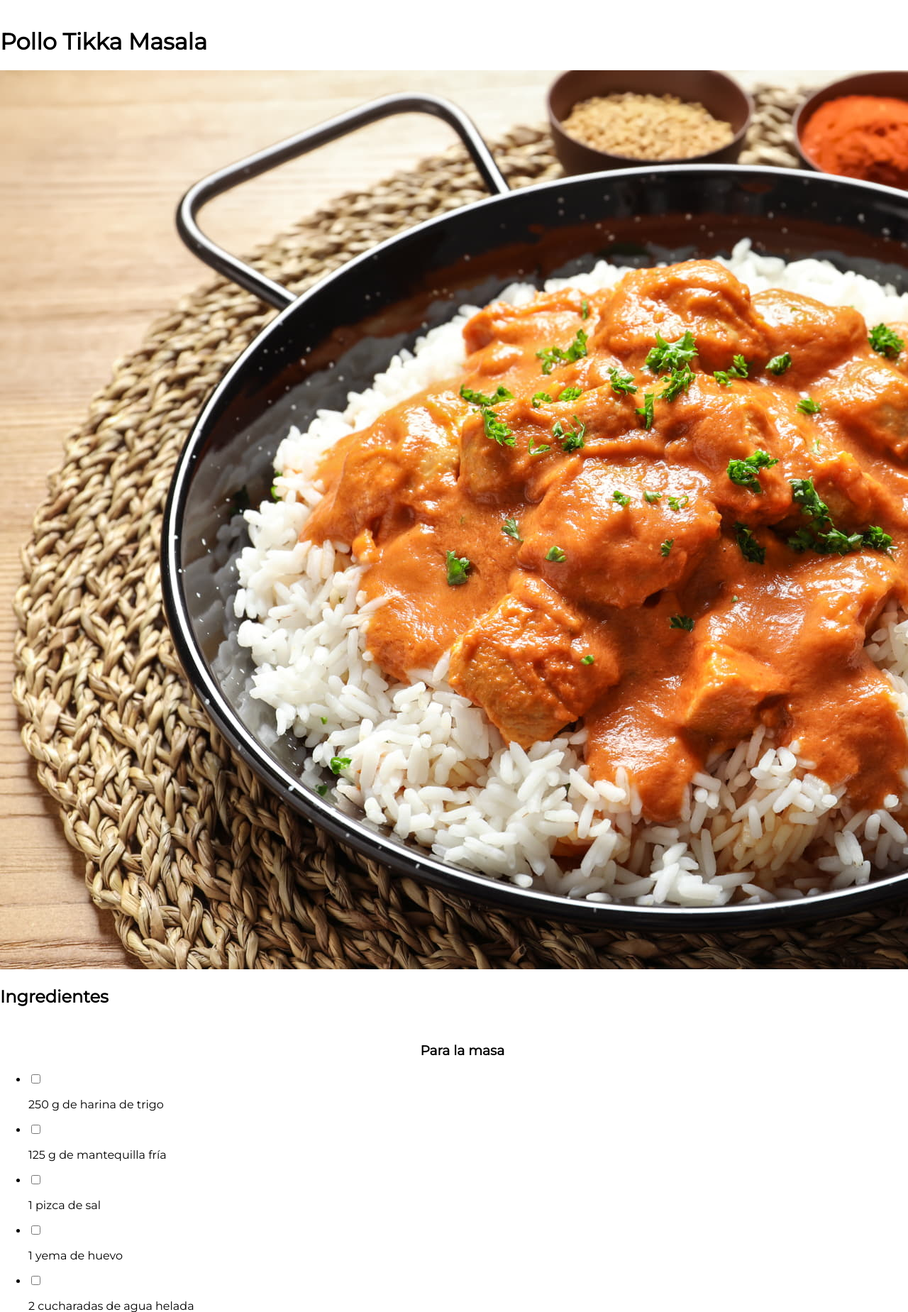
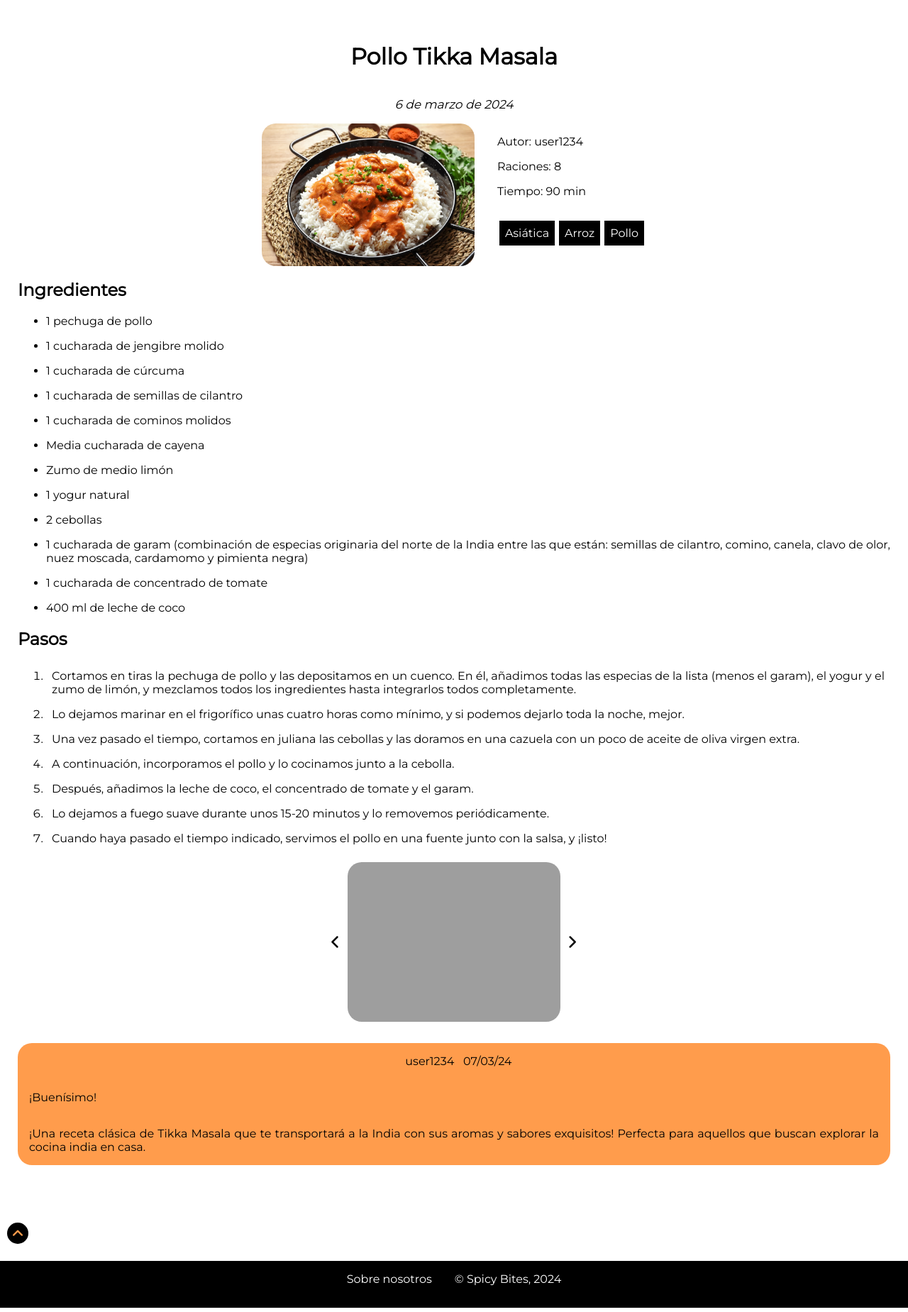
Before and after one commit to mgeg2/PCW, a PHP site: page /receta.html in a window 1280 px wide; the page is wider, and only the part inside the window is pictured. Shown: the part 278-2127 px from the top of that part at 71% size. Run offline with PHP 8.4, Linux system fonts and the light colour scheme; grey boxes are pictures that could not be loaded.

Commit message:
Add files via upload

```diff
--- a/acerca.html
+++ b/acerca.html
@@ -68,7 +68,7 @@
         <p>DNI:   48803685P</p>
         <p>Email: jrg97@alu.ua.es</p>
     </div>
-    <div class="informacion-Adicional">
+    <div class="informacion-adicional">
         <h2>Información sobre el trabajo realizado</h2>
         <h3>Partes de la práctica que se han implementado</h3>
             <p>Hemos implementado todos los apartados requeridos.</p>
--- a/bueno.css
+++ b/bueno.css
@@ -7,10 +7,11 @@ html {
   scroll-behavior: smooth;
 }
 
+
 /* PONEMOS LA FUENTE */
 body {
   font-family: "Montserrat", sans-serif;
-  margin: 0px;
+  margin: 0;
 }
 
 /* PARA QUE LOS ELEMENTOS A NO SE SUBRAYEN */
@@ -21,6 +22,12 @@ a {
 /* PARA TODOS LOS ICONOS */
 span > i {
   font-style: normal;
+}
+
+/* MARGENES */
+main {
+  margin-left: 25px;
+  margin-right: 25px;
 }
 
 
@@ -144,6 +151,11 @@ article > a > img {
   border-top-left-radius: 20px;
 }
 
+.pollo2 {
+  border-radius: 20px;
+  width: 300px;
+}
+
 article > a {
   color: black;
   &:hover {
@@ -180,7 +192,6 @@ main > h3{
 main > div {
 display: flex;
 align-items: center;
-margin-top: 130px;
 justify-content: center;
 }
 main > div > a {
@@ -194,6 +205,10 @@ main > div > p {
   font-size: 17px;
   text-align: center;
 
+}
+
+.paginas {
+  margin-top: 50px;
 }
 
 /* FIN SECCION BUSCAR.HTML */
@@ -318,6 +333,97 @@ body > a > span > i {
   font-weight: 700;
 }
 
+/* PARA ACERCA.HTML */
+.informacion-practica, .informacion-autores, .informacion-adicional {
+  margin-left: 25px;
+  margin-right: 25px;
+  text-align: justify;
+}
+
+
+/* PARA RECETA.HTML */
+.inforeceta {
+  display: grid;
+  align-items: center;
+}
+
+.inforeceta > div {
+  display: block;
+  margin-left: 4em;
+}
+
+.inforeceta > div > p > a {
+  color: black;
+  &:hover {
+    color: #ff9c4c;
+  }
+}
+
+.inforeceta > div > div {
+  display: flex;
+}
+
+.inforeceta > div > div > p {
+  padding: .5em;
+  margin-left: 3px;
+  margin-right: 3px;
+  background-color: black;
+}
+
+.inforeceta > div > div > p > a {
+  color: white;
+  &:hover {
+    color: #ff9c4c;
+  }
+}
+
+.tituloyfecha {
+  display: grid;
+  justify-content: center;
+  align-items: center;
+}
+
+main > ul {
+  text-align: justify;
+}
+
+main > ol {
+  text-align: justify;
+}
+
+main > ol > li {
+  padding: .5em;
+}
+
+.carrusel > span > i {
+  font-size: 35px;
+}
+
+
+section {
+  margin-top: 30px;
+}
+
+section > article {
+  background-color: #ff9c4c;
+  width: 100%;
+  border-radius: 20px;
+}
+
+section > article > p {
+  text-align: justify;
+  padding-left: 1em;
+  padding-right: 1em;
+  padding-bottom: 1em;
+}
+
+section > article > div > p {
+  text-align: justify;
+}
+
+
+
+
 /* PIE DE PAGINA */
 
 /* PIE DE PAGINA PARA LOGIN Y REGISTRO */
@@ -405,6 +511,17 @@ footer > p {
   position: absolute;
   margin-top: 395px;
   }
+
+  /* RECETA.HTML */
+  .inforeceta {
+  display: flex;
+  align-items: flex-start;
+  }
+
+  .inforeceta > div {
+  display: block;
+  margin-left: 2em;
+  }
 }
 
 @media all and (width>= 960px){
--- a/buscar.html
+++ b/buscar.html
@@ -188,7 +188,7 @@
             </div>
         </article>
     </div>
-    <div>
+    <div class="paginas">
         <p>Página</p><p class="num_pagina">1</p><p>de resultados disponibles</p>
         <a href="buscar.html"><span class="material-symbols-rounded">
             <i>chevron_right</i>
--- a/index.html
+++ b/index.html
@@ -154,7 +154,7 @@
 
 
         </div>
-        <div>
+        <div class="paginas">
             <p>Página</p><p class="num_pagina">1</p><p>de recetas subidas</p>
             <a href="index.html"><span class="material-symbols-rounded">
                 <i>chevron_right</i>
--- a/receta.html
+++ b/receta.html
@@ -52,109 +52,107 @@
         </ul>
     </nav>
     <main>
-        <h1>Pollo Tikka Masala</h1>
-        <img src="pollo.jpg" alt="paisaje4">
+        <div class="tituloyfecha">
+            <h1>Pollo Tikka Masala</h1>
+            <p>6 de marzo de 2024</p>
+        </div>
+        <div class="inforeceta">
+            <img class="pollo2" src="pollo.jpg" alt="pollo">
+            <div>
+                <p>Autor: <a href="buscar.html">user1234</a></p>
+                <p>Raciones: 8</p>
+                <p>Tiempo: 90 min</p>
+                <div>
+                    <p><a href="buscar.html">Asiática</a></p><p><a href="buscar.html">Arroz</a></p><p><a href="buscar.html">Pollo</a></p>
+                </div>
+            </div>
+        </div>
         <h2>Ingredientes</h2>
-        <h3> &emsp; Para la masa</h3>
-        <ul>
+        <ul class="">
             <li>
-                <input type="checkbox">
-                <p class="ingrediente">250 g de harina de trigo</p>
+                <p class="ingrediente">1 pechuga de pollo</p>
             </li>
             <li>
-                <input type="checkbox">
-                <p class="ingrediente">125 g de mantequilla fría</p>
+                <p class="ingrediente">1 cucharada de jengibre molido</p>
             </li>
             <li>
-                <input type="checkbox">
-                <p class="ingrediente">1 pizca de sal</p>
+                <p class="ingrediente">1 cucharada de cúrcuma</p>
             </li>
             <li>
-
-                <input type="checkbox">
-                <p class="ingrediente">1 yema de huevo</p>
+                <p class="ingrediente">1 cucharada de semillas de cilantro</p>
             </li>
             <li>
-                <input type="checkbox">
-                <p class="ingrediente">2 cucharadas de agua helada</p>
+                <p class="ingrediente">1 cucharada de cominos molidos</p>
+            </li>
+            <li>
+                <p class="ingrediente">Media cucharada de cayena</p>
+            </li>
+            <li>
+                <p class="ingrediente">Zumo de medio limón</p>
+            </li>
+            <li>
+                <p class="ingrediente">1 yogur natural</p>
+            </li>
+            <li>
+                <p class="ingrediente">2 cebollas</p>
+            </li>
+            <li>
+                <p class="ingrediente">1 cucharada de garam (combinación de especias originaria del norte de la India entre las que están: semillas de cilantro, comino, canela, clavo de olor, nuez moscada, cardamomo y pimienta negra)</p>
+            </li>
+            <li>
+                <p class="ingrediente">1 cucharada de concentrado de tomate</p>
+            </li>
+            <li>
+                <p class="ingrediente">400 ml de leche de coco</p>
             </li>
         </ul>
-        <h3> &emsp; Para el relleno</h3>
-        <ul class="ingredientes-lista">
+
+        <h2>Pasos</h2>
+        <ol>
             <li>
-                <input type="checkbox">
-                <p class="ingrediente">200 g de bacon ahumado</p>
+                Cortamos en tiras la pechuga de pollo y las depositamos en un cuenco. En él, añadimos todas las especias de la lista (menos el garam), el yogur y el zumo de limón, y mezclamos todos los ingredientes hasta integrarlos todos completamente.
             </li>
             <li>
-                <input type="checkbox">
-                <p class="ingrediente">500 ml de nata para cocinar</p>
+                Lo dejamos marinar en el frigorífico unas cuatro horas como mínimo, y si podemos dejarlo toda la noche, mejor.
             </li>
             <li>
-                <input type="checkbox">
-                <p class="ingrediente">3 huevos</p>
+                Una vez pasado el tiempo, cortamos en juliana las cebollas y las doramos en una cazuela con un poco de aceite de oliva virgen extra.
             </li>
             <li>
-                <input type="checkbox">
-                <p class="ingrediente">150 g de queso emmental</p>
+                A continuación, incorporamos el pollo y lo cocinamos junto a la cebolla.
             </li>
             <li>
-                <input type="checkbox">
-                <p class="ingrediente">Sal</p>
+                Después, añadimos la leche de coco, el concentrado de tomate y el garam.
             </li>
             <li>
-                <input type="checkbox">
-                <p class="ingrediente">Pimienta blanca</p>
+                Lo dejamos a fuego suave durante unos 15-20 minutos y lo removemos periódicamente.
             </li>
             <li>
-                <input type="checkbox">
-                <p class="ingrediente">Nuez moscada recién rallada</p>
-            </li>
-        </ul>
-        <img src="https://imag.bonviveur.com/ingredientes-para-la-quiche-lorraine.webp" alt="paisaje4" width="350px"
-            height="300">
-        <h2>Pasos</h2>
-        <h3> &emsp; Para hacer la masa</h3>
-        <ol>
-            <li>
-                <p>ponemos en un bol amplio la harina concon la mantequilla fría cortada en tacos y la sal.
-                    Trabajamos los ingredientes con las yemas de los dedos hasta que adquieran una textura arenosa.</p>
-            </li>
-            <li>
-                <p> Añadimos 1 yema de huevo y 2 cucharadas de agua helada.
-                    Mezclamos los ingredientes hasta integrarlos todos sin trabajar demasiado la masa, es suficiente con
-                    que la masa se despegue del bol</p>
-            </li>
-            <li>
-                <p>Envolvemos la masa con papel film y la llevamos a la nevera 30 minutos.</p>
-            </li>
-            <li>
-                <p>Pasado este tiempo, sacamos la masa de la nevera, la estiramos con ayuda de un rodillo y la colocamos
-                    sobre un molde redondo,
-                    previamente engrasado con mantequilla y harina para evitar que se peque la masa.
-                    Ponemos sobre la masa papel de horno y sobre el papel, algún peso para evitar que la masa suba como
-                    legumbres.
-                    A continuación, horneamos la base de masa durante 10 minutos a 180 ºC con calor arriba y abajo.</p>
+                Cuando haya pasado el tiempo indicado, servimos el pollo en una fuente junto con la salsa, y ¡listo!
             </li>
         </ol>
-        <h3> &emsp; Para el relleno</h3>
-        <ol>
-            <li>
-                <p>cortamos en tacos regulares el bacon ahumado y lo salteamos</p>
-            </li>
-            <li>
-                <p> Batimos en un bol la nata con los huevos y el queso (previamente rallado).</p>
-            </li>
-            <li>
-                <p>Mezclamos bien todos los ingredientes del relleno y lo sazonamos con sal, pimienta blanca y un poco
-                    de nuez moscada recién rallada y lo ponemos en la base</p>
-            </li>
-            <li>
-                <p>Horneamos la quiche durante 30 minutos a 180 ºC con calor arriba y abajo.
 
-                    Pasado este tiempo, la sacamos del horno y esperamos a que enfríe un poco antes de desmoldarla. La
-                    servimos templada o fría de un día para otro </p>
-            </li>
-        </ol>
+        <div class="carrusel">
+        <span class="material-symbols-rounded">
+            <i>chevron_left</i>
+        </span>
+        <img class="pollo2" src="pollito.jpg" alt="pollo">
+        <span class="material-symbols-rounded">
+            <i>chevron_right</i>
+        </span>
+        </div>
+
+        <section>
+            <article>
+                <div>
+                    <p>user1234</p>
+                    <p>07/03/24</p>
+                </div>
+                <p>¡Buenísimo!</p>
+                <p>¡Una receta clásica de Tikka Masala que te transportará a la India con sus aromas y sabores exquisitos! Perfecta para aquellos que buscan explorar la cocina india en casa.</p>
+            </article>
+        </section>
+
     </main>
     <a href="#inicio"><span class="material-symbols-rounded">
     <i>expand_less</i>
```
